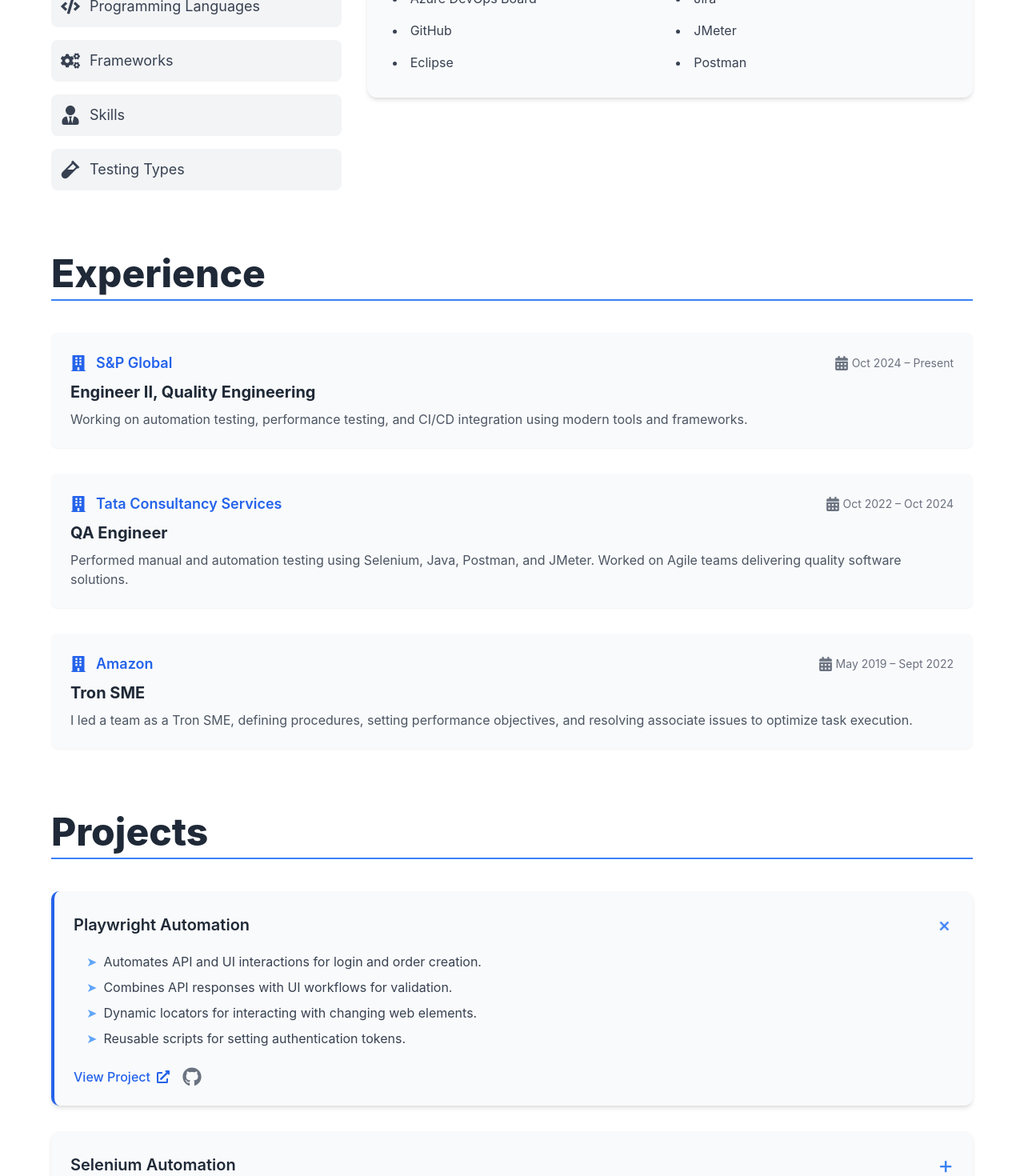
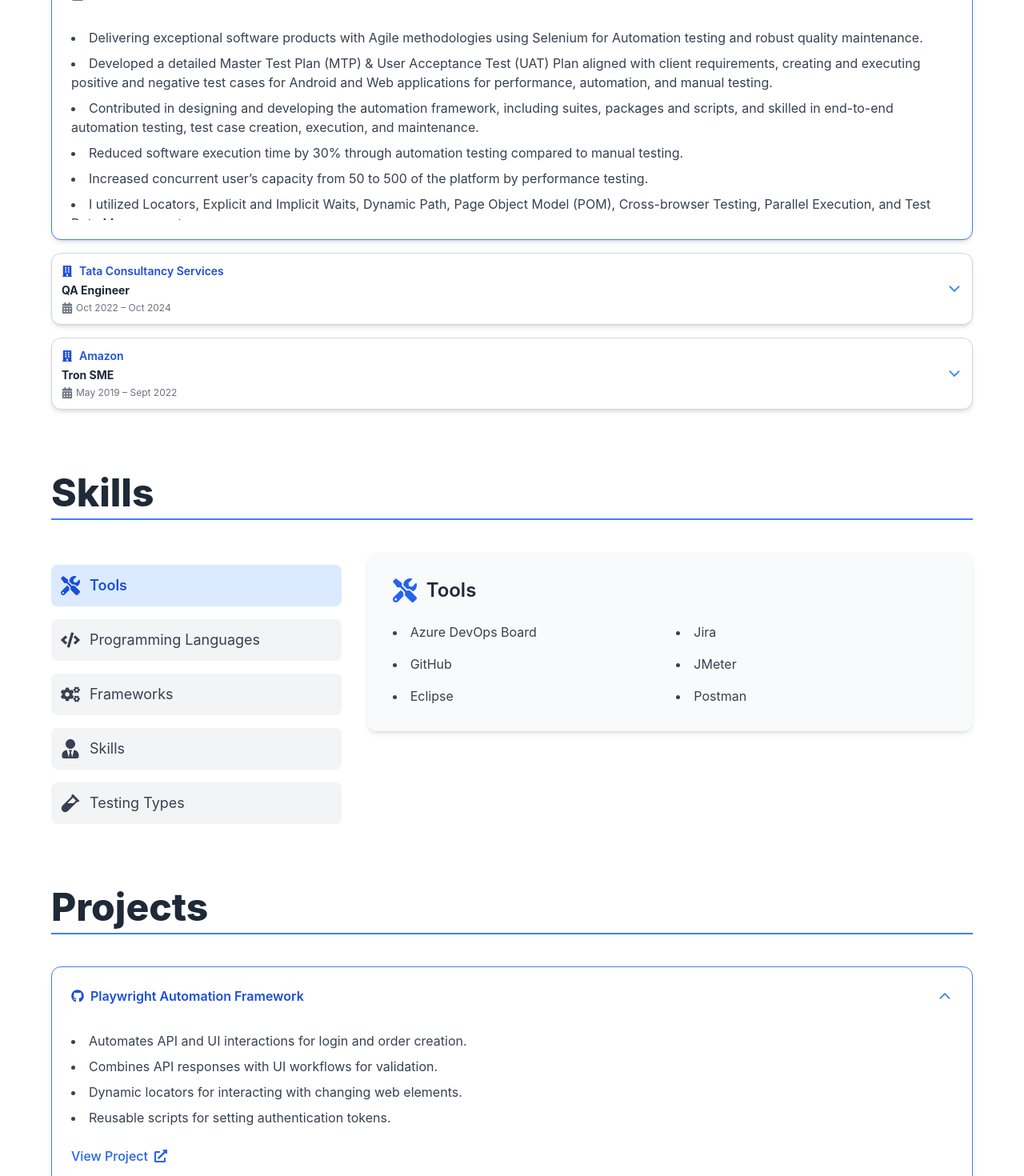
Before and after one commit to im-gulshan/Gulshan-Portfolio, a React (Create React App) app: page / in a window 1280 px wide. Shown: the part 1040-2510 px from the top of the page at 80% size. Built offline with nearby package versions, Linux system fonts and the light colour scheme.

Commit message:
completed experience

```diff
--- a/src/App.js
+++ b/src/App.js
@@ -17,8 +17,8 @@ function App() {
     <div>
       <Header />
       <About />
+      <Experience/>
       <Skills />
-      <Experience/>
       <Projects />
       <Education />
       <Contact />
--- a/src/components/Experience.jsx
+++ b/src/components/Experience.jsx
@@ -1,28 +1,69 @@
-import { motion } from "framer-motion";
+import { useState } from "react";
+import { motion, AnimatePresence } from "framer-motion";
 import { FaBuilding, FaCalendarAlt } from "react-icons/fa";
+import { IoChevronDown, IoChevronUp } from "react-icons/io5";
 
-const experiences = [
+const experienceList = [
   {
     role: "Engineer II, Quality Engineering",
     company: "S&P Global",
     duration: "Oct 2024 – Present",
-    description: "Working on automation testing, performance testing, and CI/CD integration using modern tools and frameworks.",
+    details: [
+      "Delivering exceptional software products with Agile methodologies using Selenium for Automation testing and robust quality maintenance.",
+      "Developed a detailed Master Test Plan (MTP) & User Acceptance Test (UAT) Plan aligned with client requirements, creating and executing positive and negative test cases for Android and Web applications for performance, automation, and manual testing.",
+      "Contributed in designing and developing the automation framework, including suites, packages and scripts, and skilled in end-to-end automation testing, test case creation, execution, and maintenance.",
+      "Reduced software execution time by 30% through automation testing compared to manual testing.",
+      "Increased concurrent user’s capacity from 50 to 500 of the platform by performance testing.",
+      "I utilized Locators, Explicit and Implicit Waits, Dynamic Path, Page Object Model (POM), Cross-browser Testing, Parallel Execution, and Test Data Management.",
+      "Configured JMeter in the system and given KT to QA team, created frameworks from scratch, proficient in end-to-end performance testing, by utilizing correlation, timers, samplers, post processor, listeners, etc., and did performance monitoring.",
+      "Experienced in developing and executing scripts in JMeter and analysed results for optimal performance.",
+      "Collaborated with concerned person to understand product functionality and performance needs. Conducted root cause analyses on test results and communicated performance, automation & manual testing KPIs to project lead.",
+      "Proficient in manual REST API testing with Postman, skilled in utilizing GET, PUT, POST, and DELETE methods.",
+      "Proficient in Java OOPs and other basic concepts of Java and used Azure DevOps Board and JIRA for bug tracking.",
+      "Experienced in performing a range of detailed testing types, including Functionality, UI, Adhoc, Black Box, Regression, Integration, Smoke, Sanity, Stress, Load, Endurance and Accessibility testing. Filling in gaps in test coverage, adding new scenarios, and building a stable environment."
+    ],
   },
   {
     role: "QA Engineer",
     company: "Tata Consultancy Services",
     duration: "Oct 2022 – Oct 2024",
-    description: "Performed manual and automation testing using Selenium, Java, Postman, and JMeter. Worked on Agile teams delivering quality software solutions.",
+    details: [
+      "Define procedures and standards about process knowledge in a best way to execute a task.",
+      "Define performance objective & determine acceptable performance level.",
+      "Lead a team of size of 10 members as a SME to execute a task in a best way.",
+      "Resolve associates issue within their area of expertise.",
+      "Led a high-performing team that consistently achieved over 98% accuracy in its operations.",
+      "The Tron Team is a part of Amazon Vision Operations Center (AVOC), which remotely handles stowing activities in the Fulfilment centers.",
+      "When a product is placed into a location, this activity is recorded and is sent to the Tron team for verification on the writing tool.",
+      "Working on Writing tool to provide Machine learning support to robots used in Amazon Robotics Fulfilment Centers.",
+      "Daily team huddle of previous day’s performance and weekly business review of the performance of team.",
+      "Maintenance of performance data on excel daily to predict metric at end of the month.",
+      "Worked on implementation of 3 pilot projects.",
+      "Responsible for taking team huddle and doubt clearance sessions with team for defect analysis."
+
+    ],
   },
   {
     role: "Tron SME",
     company: "Amazon",
     duration: "May 2019 – Sept 2022",
-    description: "I led a team as a Tron SME, defining procedures, setting performance objectives, and resolving associate issues to optimize task execution.",
+    details: [
+      "Defined procedures and standards for process excellence...",
+      "Led a high-performing team achieving over 98% accuracy...",
+      "Resolved associates' issues efficiently...",
+      "Provided machine learning support via Writing tool...",
+      "Managed performance data in Excel for predictions...",
+    ],
   },
 ];
 
 const Experience = () => {
+  const [expandedIndex, setExpandedIndex] = useState(0);
+
+  const toggleExperience = (index) => {
+    setExpandedIndex(expandedIndex === index ? null : index);
+  };
+
   return (
     <section id="experience" className="py-10 px-6 md:px-16 bg-white">
       <div className="container mx-auto max-w-screen-xl">
@@ -30,30 +71,80 @@ const Experience = () => {
           Experience
         </h2>
 
-        <div className="grid grid-cols-1 md:grid-cols-1 gap-8">
-          {experiences.map((exp, index) => (
+        <div className="space-y-4">
+          {experienceList.map((exp, index) => {
+            const isOpen = expandedIndex === index;
+            return (
               <motion.div
                 key={index}
-              initial={{ opacity: 0, y: 20 }}
-              whileInView={{ opacity: 1, y: 0 }}
-              transition={{ duration: 0.6, delay: index * 0.1 }}
-              viewport={{ once: true }}
-              className="p-6 bg-gray-50 rounded-lg shadow-sm hover:shadow-xl transition-all duration-300 ease-in-out transform hover:scale-105"
+                layout
+                transition={{ duration: 0.3 }}
+                className={`rounded-xl shadow-md border transition-all ${isOpen
+                    ? "bg-white border-blue-500"
+                    : "bg-white hover:bg-blue-50 border-gray-300"
+                  }`}
               >
-              <div className="flex items-center justify-between mb-2">
-                <div className="flex items-center space-x-3 text-blue-600 font-semibold text-lg">
-                  <FaBuilding className="text-xl" />
+                <div
+                  className={`flex items-center justify-between ${isOpen ? "p-6" : "p-3"
+                    } cursor-pointer transition-all`}
+                  onClick={() => toggleExperience(index)}
+                >
+                  <div className={`space-y-1 ${isOpen ? "text-base" : "text-sm"}`}>
+                    <div className="flex items-center text-blue-700 font-semibold space-x-2">
+                      <FaBuilding />
                       <span>{exp.company}</span>
                     </div>
-                <div className="flex items-center space-x-1 text-sm text-gray-500">
-                  <FaCalendarAlt className="text-lg" />
-                  <span>{exp.duration}</span>
+                    <div
+                      className={`font-bold text-gray-800 ${isOpen ? "text-xl" : "text-sm"
+                        }`}
+                    >
+                      {exp.role}
+                    </div>
+                    <div className="flex items-center text-gray-500">
+                      <FaCalendarAlt className="mr-1" />
+                      <span className={`${isOpen ? "text-sm" : "text-xs"}`}>
+                        {exp.duration}
+                      </span>
                     </div>
                   </div>
-              <h3 className="text-xl font-bold text-gray-800 mb-2">{exp.role}</h3>
-              <p className="text-gray-600 text-base">{exp.description}</p>
+
+                  <motion.div
+                    animate={{ rotate: isOpen ? 180 : 0 }}
+                    transition={{ duration: 0.3 }}
+                    className="text-xl text-blue-500"
+                  >
+                    {isOpen ? <IoChevronUp /> : <IoChevronDown />}
                   </motion.div>
+                </div>
+
+                <AnimatePresence>
+                  {isOpen && (
+                    <motion.div
+                      key="content"
+                      initial={{ opacity: 0, height: 0 }}
+                      animate={{ opacity: 1, height: "auto" }}
+                      exit={{ opacity: 0, height: 0 }}
+                      transition={{ duration: 0.4 }}
+                      className="px-6 pb-6 pt-2 text-gray-700 overflow-hidden"
+                    >
+                      <ul className="list-disc list-inside space-y-2 max-h-60 overflow-y-auto">
+                        {exp.details.map((point, idx) => (
+                          <motion.li
+                            key={`${index}-${idx}`}
+                            initial={{ opacity: 0, x: -10 }}
+                            animate={{ opacity: 1, x: 0 }}
+                            transition={{ duration: 0.3, delay: idx * 0.05 }}
+                          >
+                            {point}
+                          </motion.li>
                         ))}
+                      </ul>
+                    </motion.div>
+                  )}
+                </AnimatePresence>
+              </motion.div>
+            );
+          })}
         </div>
       </div>
     </section>
--- a/src/components/Projects.jsx
+++ b/src/components/Projects.jsx
@@ -1,10 +1,11 @@
 import { useState } from "react";
 import { motion, AnimatePresence } from "framer-motion";
 import { FaGithub, FaExternalLinkAlt, FaLink } from "react-icons/fa";
+import { IoChevronDown } from "react-icons/io5";
 
 const projectList = [
   {
-    title: "Playwright Automation",
+    title: "Playwright Automation Framework",
     description: [
       "Automates API and UI interactions for login and order creation.",
       "Combines API responses with UI workflows for validation.",
@@ -15,7 +16,7 @@ const projectList = [
     icon: <FaGithub />,
   },
   {
-    title: "Selenium Automation",
+    title: "Selenium Automation Framework",
     description: [
       "Built framework using Selenium Java + Maven + TestNG.",
       "Implemented Page Object Model (POM) for maintainability.",
@@ -40,11 +41,7 @@ const Projects = () => {
   const [expandedIndex, setExpandedIndex] = useState(0);
 
   const toggleProject = (index) => {
-    if (expandedIndex === index) {
-      setExpandedIndex(null); // collapse if same project clicked
-    } else {
-      setExpandedIndex(index); // open new project
-    }
+    setExpandedIndex(expandedIndex === index ? null : index);
   };
 
   return (
@@ -54,52 +51,60 @@ const Projects = () => {
           Projects
         </h2>
 
-        <div className="grid grid-cols-1 md:grid-cols-1 gap-8">
-          {projectList.map((project, index) => (
+        <div className="space-y-4">
+          {projectList.map((project, index) => {
+            const isOpen = expandedIndex === index;
+            return (
               <motion.div
                 key={index}
                 layout
-              initial={{ borderRadius: 10 }}
-              animate={{ borderRadius: 10 }}
-              className={`bg-gray-50 p-6 rounded-xl shadow-md hover:shadow-2xl transition-all duration-300 ${
-                expandedIndex === index ? "border-l-4 border-blue-600 bg-blue-50" : ""
+                transition={{ duration: 0.3 }}
+                className={`rounded-xl shadow-md border transition-all ${
+                  isOpen
+                    ? "bg-white border-blue-500"
+                    : "bg-white hover:bg-blue-50 border-gray-300"
                 }`}
               >
                 <div
-                className="flex justify-between items-center cursor-pointer"
+                  className={`flex items-center justify-between ${
+                    isOpen ? "p-6" : "p-3"
+                  } cursor-pointer transition-all`}
                   onClick={() => toggleProject(index)}
                 >
-                <div className="text-xl font-semibold text-gray-800">{project.title}</div>
+                  <div className={`space-y-1 ${isOpen ? "text-base" : "text-sm"}`}>
+                    <div className="flex items-center text-blue-700 font-semibold space-x-2">
+                      {project.icon}
+                      <span>{project.title}</span>
+                    </div>
+                  </div>
+
                   <motion.div
-                  animate={{ rotate: expandedIndex === index ? 45 : 0 }}
+                    animate={{ rotate: isOpen ? 180 : 0 }}
                     transition={{ duration: 0.3 }}
-                  className="text-3xl text-blue-500"
+                    className="text-xl text-blue-500 transform"
                   >
-                  +
+                    <IoChevronDown />
                   </motion.div>
                 </div>
 
-              <AnimatePresence mode="wait">
-                {expandedIndex === index && (
+                <AnimatePresence>
+                  {isOpen && (
                     <motion.div
                       key="content"
                       initial={{ opacity: 0, height: 0 }}
                       animate={{ opacity: 1, height: "auto" }}
                       exit={{ opacity: 0, height: 0 }}
                       transition={{ duration: 0.4 }}
-                    className="overflow-hidden mt-4"
+                      className="px-6 pb-6 pt-2 text-gray-700 overflow-hidden"
                     >
-                    <ul className="space-y-2 text-gray-700 pl-4">
+                      <ul className="list-disc list-inside space-y-2 max-h-60 overflow-y-auto">
                         {project.description.map((point, idx) => (
                           <motion.li
                             key={idx}
-                          initial={{ opacity: 0, x: -20 }}
+                            initial={{ opacity: 0, x: -10 }}
                             animate={{ opacity: 1, x: 0 }}
-                          transition={{ duration: 0.3, delay: idx * 0.1 }}
-                          whileHover={{ scale: 1.05, x: 5 }}
-                          className="flex items-start cursor-pointer"
+                            transition={{ duration: 0.3, delay: idx * 0.05 }}
                           >
-                          <span className="mr-2 text-blue-400">➤</span>
                             {point}
                           </motion.li>
                         ))}
@@ -115,22 +120,13 @@ const Projects = () => {
                           View Project
                           <FaExternalLinkAlt className="ml-2" />
                         </a>
-
-                      <motion.a
-                        href={project.link}
-                        target="_blank"
-                        rel="noopener noreferrer"
-                        className="text-gray-500 hover:text-gray-800 ml-4 text-2xl"
-                        whileHover={{ scale: 1.2 }}
-                      >
-                        {project.icon}
-                      </motion.a>
                       </div>
                     </motion.div>
                   )}
                 </AnimatePresence>
               </motion.div>
-          ))}
+            );
+          })}
         </div>
       </div>
     </section>
```
Also changed, not shown: src/components/Header.jsx (+43 -7 lines). Lines whose indentation alone changed are shown as unchanged.
